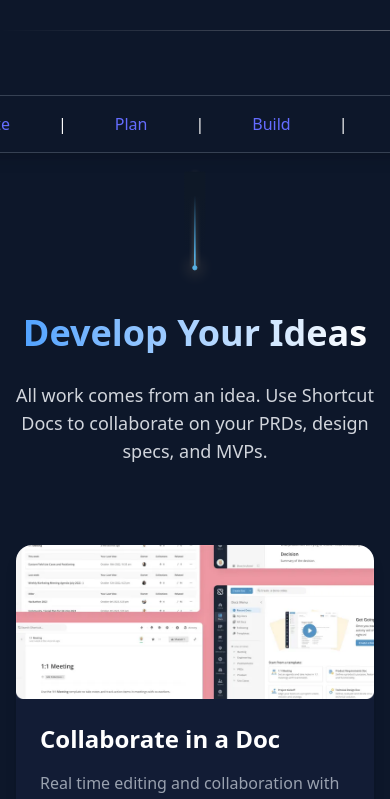
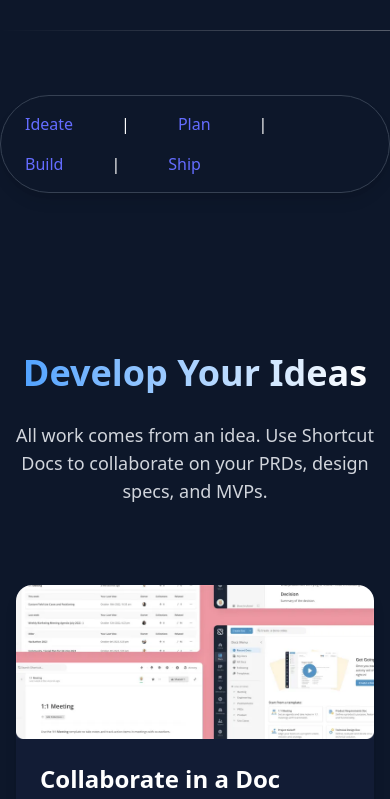
Before and after one commit to meghasingh07/weblozy-landing-page, a React (Vite) app: page / in a window 390 px wide. Shown: the part 2033-2832 px from the top of the page. Built offline with nearby package versions, Linux system fonts and the light colour scheme.

Commit message:
initial commit

```diff
--- a/src/components/content.jsx
+++ b/src/components/content.jsx
@@ -7,8 +7,9 @@
 export default function LandingPage() {
   return (
     <div className="min-h-screen w-full bg-[#0D172A] text-white relative overflow-y-auto">
+      {/* Sticky Navbar */}
       <div className="sticky top-0 z-50 flex justify-center bg-[#0D172A] py-4">
-        <div className="flex items-center bg-[#0D172A] border border-gray-700 rounded-full p-2 shadow-lg space-x-8">
+        <div className="flex flex-wrap items-center bg-[#0D172A] border border-gray-700 rounded-full p-2 shadow-lg space-x-8">
           {["Ideate", "Plan", "Build", "Ship"].map((item, index, array) => (
             <React.Fragment key={index}>
               <a
@@ -25,10 +26,12 @@
         </div>
       </div>
 
-      <div className="absolute left-1/2 transform -translate-x-1/2 z-40">
+      {/* Scroll Arrow */}
+      <div className="absolute left-1/2 transform -translate-x-1/2 z-40 bottom-4 md:bottom-10">
         <img src="/down.svg" alt="Scroll Down Arrow" className="w-30 h-30" />
       </div>
 
+      {/* Sections */}
       <section id="ideate" className="pt-[80px] min-h-[100vh]">
         <DevelopIdeas />
       </section>
@@ -36,11 +39,13 @@
       <section id="plan" className="min-h-[100vh] pt-[80px] pb-20">
         <Plan />
       </section>
+
       <section id="build" className="min-h-[100vh] pt-[80px] pb-20">
-        <BuildAnything/>
+        <BuildAnything />
       </section>
-      <section id="build" className="min-h-[100vh] pt-[80px] pb-20">
-        <ShipIt/>
+
+      <section id="ship" className="min-h-[100vh] pt-[80px] pb-20">
+        <ShipIt />
       </section>
     </div>
   );
--- a/src/index.css
+++ b/src/index.css
@@ -44,7 +44,6 @@
   font-size: 1em;
   font-weight: 500;
   font-family: inherit;
-  background-color: #1a1a1a;
   cursor: pointer;
   transition: border-color 0.25s;
 }
```
